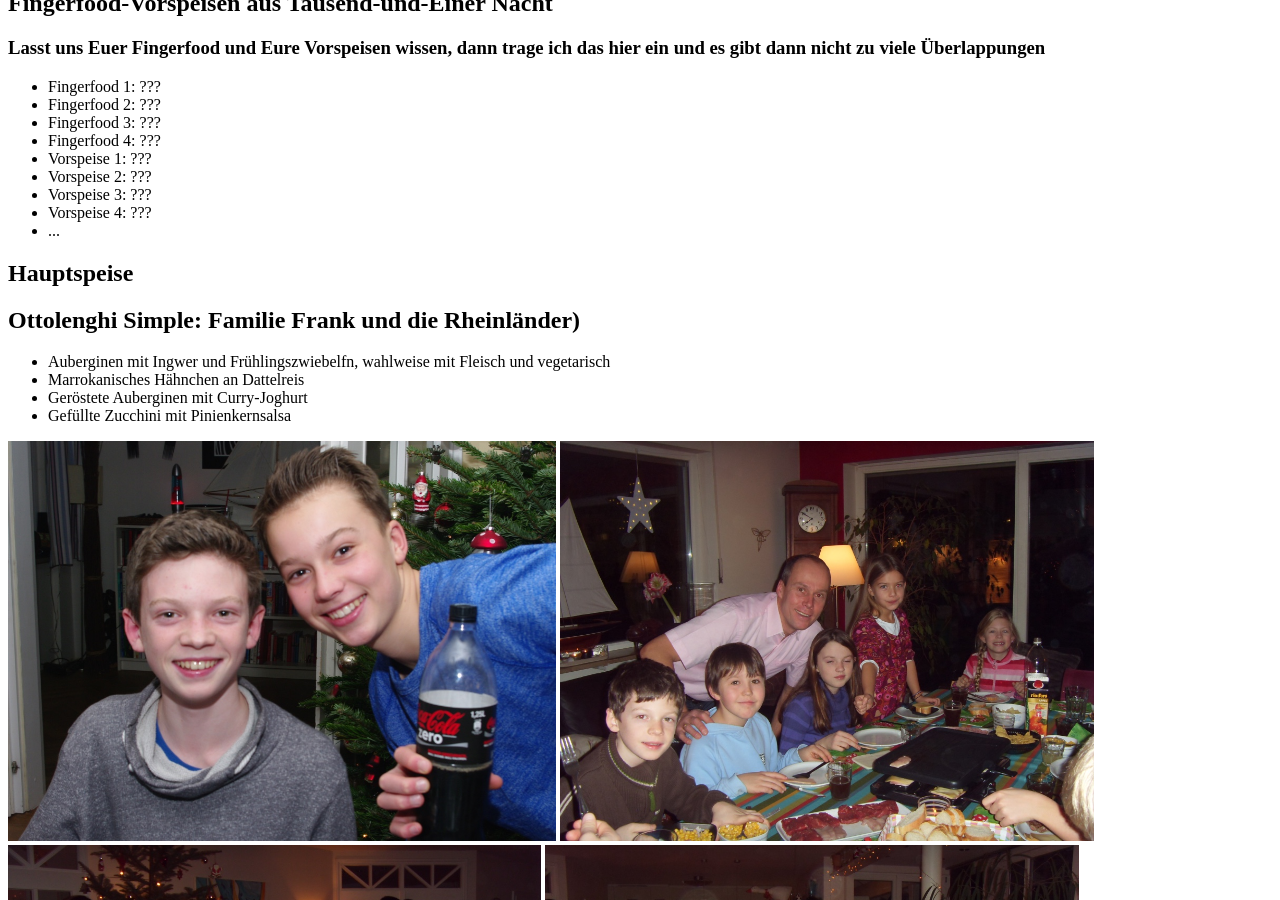
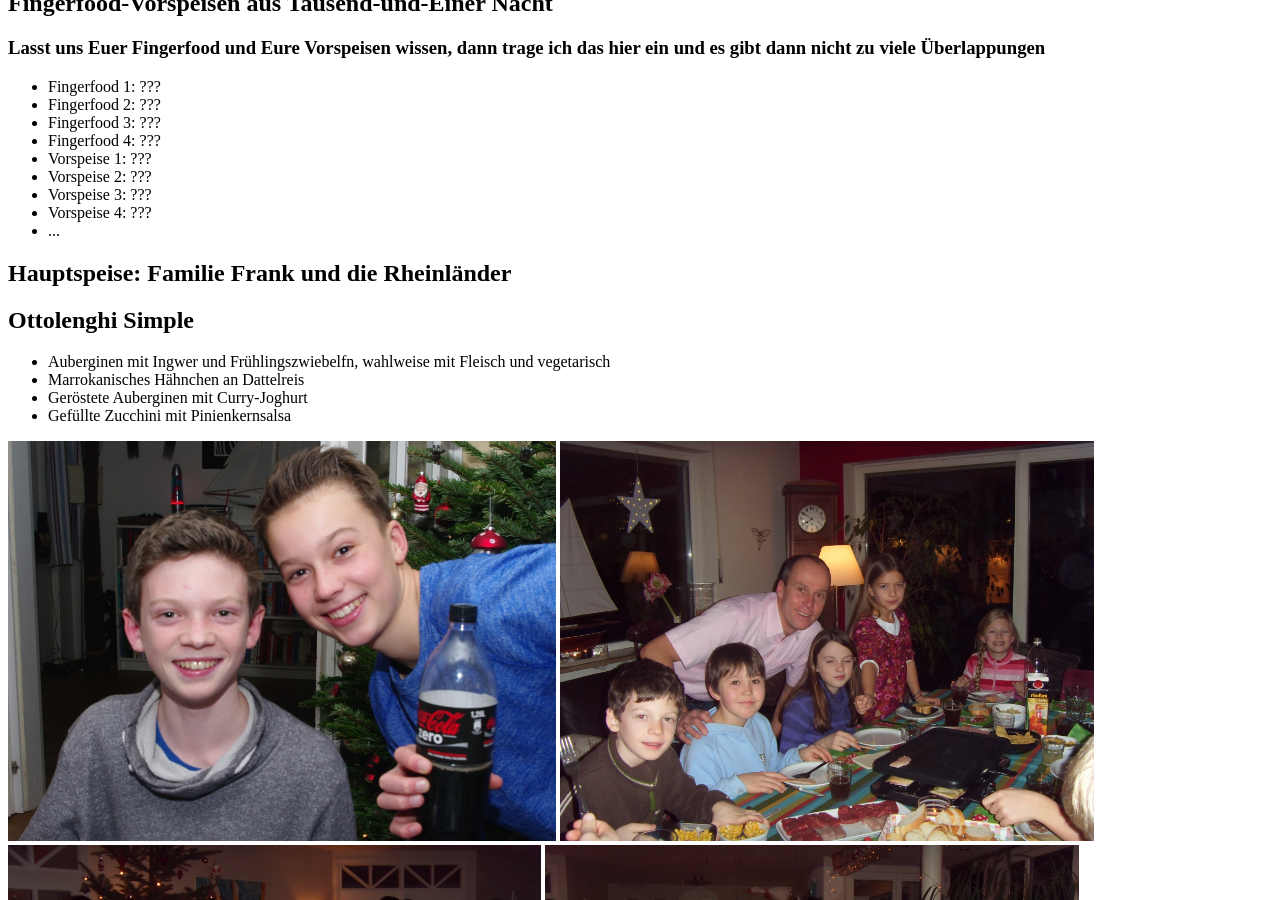
Before and after one commit to DiveDocs/Sylvester2023, a Jekyll site: the page built from index.markdown, in a window 1280 px wide and 900 px high, scrolled down 1376 px. Built offline with Jekyll 4.4.1, drawn with Linux system fonts in a browser that asks for light colours.

```diff
--- a/index.markdown
+++ b/index.markdown
@@ -64,8 +64,8 @@ tr:nth-child(even) {
 <li>... </li>
 </ul>
 
-<h2> Hauptspeise </h2>
-<h2> Ottolenghi Simple: Familie Frank und die Rheinländer)</h2>
+<h2> Hauptspeise: Familie Frank und die Rheinländer </h2>
+<h2> Ottolenghi Simple</h2>
 <ul>
 <li>Auberginen mit Ingwer und Frühlingszwiebelfn, wahlweise mit Fleisch und vegetarisch</li>
 <li>Marrokanisches Hähnchen an Dattelreis</li>
```
